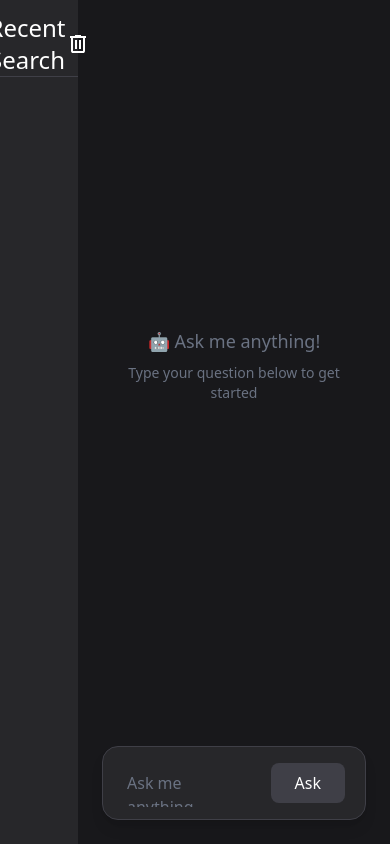
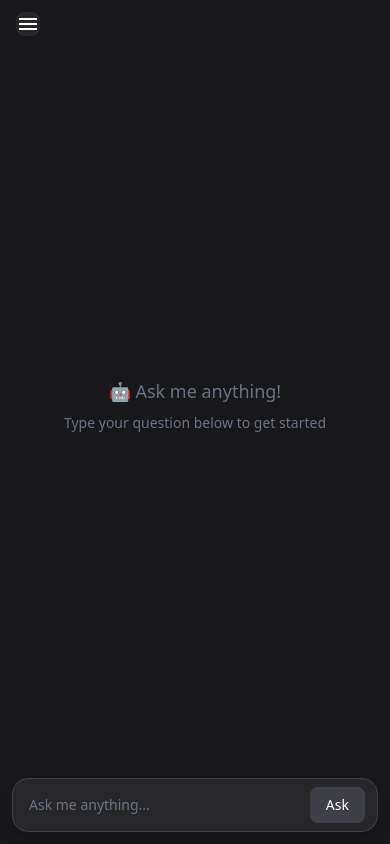
Before and after one commit to AnkitGupta279073/React-Search-AI-Tool, a React (Vite) app: page / in a window 390 px wide. Built offline with nearby package versions, Linux system fonts and the light colour scheme.

Commit message:
work to recent histroy

```diff
--- a/src/App.jsx
+++ b/src/App.jsx
@@ -8,6 +8,7 @@ function App() {
   const [loading, setLoading] = useState(false);
   const [error, setError] = useState('');
   const [recentHistroy,setRecentHistroy] = useState(JSON.parse(localStorage.getItem('histroy')) || []);
+  const [showSidebar, setShowSidebar] = useState(false);
   const textareaRef = useRef(null);
   const messagesContainerRef = useRef(null);
 
@@ -23,6 +24,7 @@ function App() {
   }, [loading, messages]);
 
   const handleSelectedHistroy = (item) => {
+    setShowSidebar(false);
     handleQuestion(item);
   }
 
@@ -81,13 +83,34 @@ function App() {
   };
 
   return (
-    <div className='grid grid-cols-5 h-screen text-center'>
-      <div className='col-span-1 bg-zinc-800 pt-3'>
-        <h1 className='text-white text-2xl flex text-center justify-center border-b border-zinc-700'>
-          <span>Recent Search</span>
+    <div className='md:grid md:grid-cols-5 h-screen text-center relative'>
+      {/* Mobile Menu Button */}
+      <button
+        onClick={() => setShowSidebar(!showSidebar)}
+        className='md:hidden fixed top-3 left-4 z-50 bg-zinc-800 rounded-lg text-white hover:bg-zinc-700'
+      >
+        <svg xmlns="http://www.w3.org/2000/svg" height="24px" viewBox="0 -960 960 960" width="24px" fill="currentColor">
+          <path d="M120-240v-80h720v80H120Zm0-200v-80h720v80H120Zm0-200v-80h720v80H120Z"/>
+        </svg>
+      </button>
+
+      {/* Overlay for mobile */}
+      {showSidebar && (
+        <div
+          className='md:hidden fixed inset-0 bg-black bg-opacity-50 z-30'
+          onClick={() => setShowSidebar(false)}
+        />
+      )}
+
+      {/* Sidebar */}
+      <div className={`${
+        showSidebar ? 'translate-x-0' : '-translate-x-full'
+      } md:translate-x-0 fixed md:relative md:col-span-1 bg-zinc-800 pt-3 h-screen w-64 md:w-auto transition-transform duration-300 ease-in-out z-40 left-0 top-0`}>
+        <h1 className='text-white text-2xl flex text-center justify-center border-b border-zinc-700 px-2'>
+          <span className='text-lg'>Recent Search</span>
           <button onClick={() => clearHistroy()} className='cursor-pointer'><svg xmlns="http://www.w3.org/2000/svg" height="24px" viewBox="0 -960 960 960" width="24px" fill="#FFFFFF"><path d="M280-120q-33 0-56.5-23.5T200-200v-520h-40v-80h200v-40h240v40h200v80h-40v520q0 33-23.5 56.5T680-120H280Zm400-600H280v520h400v-520ZM360-280h80v-360h-80v360Zm160 0h80v-360h-80v360ZM280-720v520-520Z"/></svg></button>
         </h1>
-        <ul className='text-left overflow-auto mt-2'>
+        <ul className='text-left overflow-auto mt-2 h-[calc(100vh-80px)]'>
           {
              recentHistroy && recentHistroy.map((item, index) => (
               <li onClick={() => handleSelectedHistroy(item)}  key={index} className='px-5 py-2 mx-2 mb-2 truncate hover:bg-zinc-700 cursor-pointer text-zinc-400 hover:text-zinc-50 rounded-xl'>{item}</li>
@@ -95,8 +118,8 @@ function App() {
           }
         </ul>
       </div>
-      <div className='col-span-4 p-6 flex flex-col h-screen'>
-        <div ref={messagesContainerRef} className='flex-1 overflow-y-auto mb-6 px-4 pb-4 no-scrollbar'>
+      <div className='w-full md:col-span-4 p-3 md:p-6 flex flex-col h-screen pt-16 md:pt-6 relative'>
+        <div ref={messagesContainerRef} className='flex-1 overflow-y-auto mb-4 md:mb-6 px-2 md:px-4 pb-4 no-scrollbar'>
           {loading && (
             <div className='flex items-center gap-3 p-4 bg-zinc-800/30 rounded-lg'>
               <div className='animate-spin h-5 w-5 border-2 border-blue-500 border-t-transparent rounded-full'></div>
@@ -115,13 +138,13 @@ function App() {
               <div key={idx}>
                 {message.type === 'question' ? (
                   <div className='flex justify-end'>
-                    <div className='bg-blue-600 text-white px-5 py-3 rounded-2xl rounded-tr-sm max-w-2xl text-right'>
+                    <div className='bg-blue-600 text-white px-4 md:px-5 py-3 rounded-2xl rounded-tr-sm max-w-[85%] md:max-w-2xl text-right'>
                       <p className='text-base leading-relaxed'>{message.text}</p>
                     </div>
                   </div>
                 ) : (
                   <div className='flex justify-start text-left'>
-                    <div className='bg-zinc-800 text-white px-5 py-4 rounded-2xl rounded-tl-sm max-w-3xl'>
+                    <div className='bg-zinc-800 text-white px-4 md:px-5 py-4 rounded-2xl rounded-tl-sm max-w-[85%] md:max-w-3xl'>
                       <Answer text={message.text} />
                     </div>
                   </div>
@@ -140,7 +163,7 @@ function App() {
           )}
         </div>
 
-        <div className='bg-zinc-800 w-full max-w-3xl mx-auto p-3 pr-5 text-white rounded-2xl border border-zinc-700 flex items-center gap-3 shadow-lg'>
+        <div className='bg-zinc-800 w-full max-w-3xl mx-auto p-2 md:p-3 pr-3 md:pr-5 text-white rounded-2xl border border-zinc-700 flex items-center gap-2 md:gap-3 shadow-lg'>
           <textarea
             ref={textareaRef}
             value={question}
@@ -155,7 +178,7 @@ function App() {
                 handleQuestion();
               }
             }}
-            className='flex-1 bg-transparent p-3 outline-none text-white placeholder-gray-500 resize-none max-h-40 overflow-y-auto'
+            className='flex-1 bg-transparent p-2 md:p-3 outline-none text-white placeholder-gray-500 resize-none max-h-40 overflow-y-auto text-sm md:text-base'
             placeholder='Ask me anything...'
             disabled={loading}
             rows="1"
@@ -163,7 +186,7 @@ function App() {
           <button
             onClick={() => handleQuestion()}
             disabled={loading || !question.trim()}
-            className='bg-blue-400 hover:bg-blue-500 disabled:bg-zinc-700 disabled:cursor-not-allowed px-6 py-2 rounded-lg font-medium transition-colors cursor-pointer'
+            className='bg-blue-400 hover:bg-blue-500 disabled:bg-zinc-700 disabled:cursor-not-allowed px-4 md:px-6 py-2 rounded-lg font-medium transition-colors cursor-pointer text-sm md:text-base'
           >
             {loading ? 'Sending...' : 'Ask'}
           </button>
```
